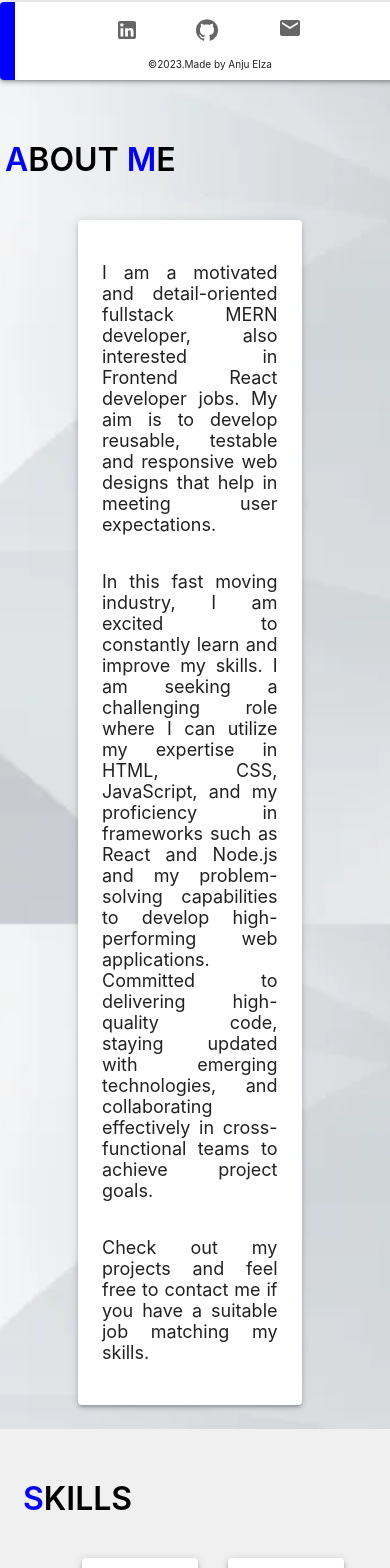
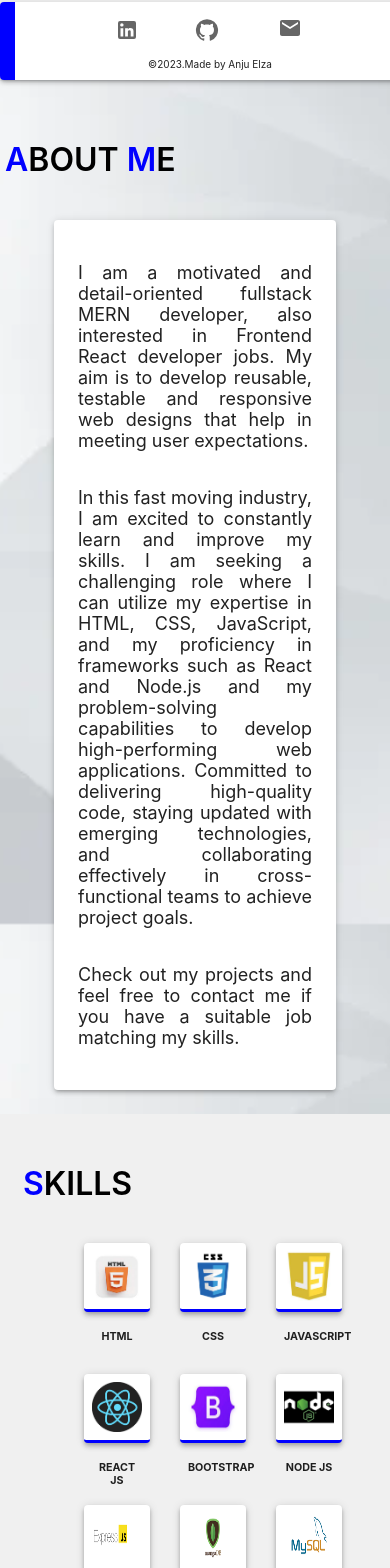
Before and after one commit to AnjuElza/my_Portfolio, a React (Create React App) app: page / in a window 390 px wide. Shown: the part 764-2332 px from the top of the page. Built offline with nearby package versions, Linux system fonts and the light colour scheme.

Commit message:
made responsive

```diff
--- a/src/components/About.js
+++ b/src/components/About.js
@@ -26,7 +26,12 @@ function About(){
 
             <Paper elevation={3}
                 sx={{ width: '45%', height: 'fit-content', ml: '20vw', mt: 5, padding:3, mb:3, fontSize:18, display: 'flex',
-                flexDirection: 'column', alignItems: 'center', textAlign: 'justify'  }}>
+                flexDirection: 'column', alignItems: 'center', textAlign: 'justify' ,
+                '@media (max-width: 768px)': {
+                  width: '60%', /* Increased width for smaller screens */
+                  ml: 'auto', /* Center the element by removing ml: '20vw' */
+                  mr: 'auto',
+                }, }}>
             <><p>
 
                 I am a motivated and detail-oriented fullstack MERN developer, also interested in Frontend React developer jobs.
--- a/src/components/FastmailDetails.js
+++ b/src/components/FastmailDetails.js
@@ -14,7 +14,7 @@ export function FastmailDetails({ onClose }) {
         window.open('https://github.com/AnjuElza/gmail-clone-backend/', '_blank');
     };
     return (
-        <div className="modal-overlay">
+        <div className="modal-overlay modal-container">
             <div className="modal-content">
             <div className="close-button-container">
       <Button className="close-button" onClick={onClose} variant="contained" color="error" sx={{ p: '1px' }}>
--- a/src/components/Header.js
+++ b/src/components/Header.js
@@ -11,14 +11,14 @@ import MenuIcon from '@mui/icons-material/Menu';
 import Container from '@mui/material/Container';
 import Logo from "../constants/images/anju_logo.jpg";
 import './css/Header.css';
-
+import  { useEffect, useState } from 'react';
 const resumePdfLink = 'https://drive.google.com/file/d/1HyKIkJlNl8KmaFivxzaBG8G1geWcALEo/view?usp=drive_link';
 
 
 
 function Header() {
-  const [menuAnchor, setMenuAnchor] = React.useState(null);
-
+  const [menuAnchor, setMenuAnchor] = useState(null);
+  const [offset, setOffset] = useState(-90); // Default offset
   const openMenu = (event) => {
     setMenuAnchor(event.currentTarget);
   };
@@ -29,6 +29,29 @@ function Header() {
 
   const pages = ['About', 'Skills', 'Projects', 'Contact'];
 
+
+  useEffect(() => {
+    const handleResize = () => {
+      if (window.innerWidth <= 768) {
+        // Adjust the offset for smaller screens
+        setOffset(80); // You can adjust this value
+      } else {
+        // Default offset for larger screens
+        setOffset(-90);
+      }
+    };
+
+    // Set initial offset
+    handleResize();
+
+    // Update offset on window resize
+    window.addEventListener('resize', handleResize);
+
+    // Clean up the event listener
+    return () => {
+      window.removeEventListener('resize', handleResize);
+    };
+  }, []);
   return (
     <AppBar
       className='navbar'
@@ -69,9 +92,12 @@ function Header() {
                   key={index}
                   sx={{ mx: 2, color: 'black'}}
                 >
-                  <Link to={page.toLowerCase()} smooth={true} duration={500} offset={-90}>
+                  {/* <Link to={page.toLowerCase()} smooth={true} duration={500} offset={-90}>
                     {page}
-                  </Link>
+                  </Link> */}
+                 <Link to={page.toLowerCase()} smooth={true} duration={500} offset={offset}>
+      {page}
+    </Link>
 
                 </Button>
 
--- a/src/components/Projects.js
+++ b/src/components/Projects.js
@@ -52,7 +52,7 @@ function Projects(){
         <div id="projects">
         <><p className='proj_heading'><span className="blue-letter">P</span>ROJECTS</p>
         <div className='projects_cards'>
-        <Card sx={{ width: 500, height:470 , elevation:3 }} onClick={openModal0}>
+        <Card sx={{ width: 560, height:500 , elevation:3, textAlign: 'justify' }} onClick={openModal0}>
                 <CardActionArea >
                     <CardMedia
                         component="img"
--- a/src/components/Skills.js
+++ b/src/components/Skills.js
@@ -73,7 +73,12 @@ function Skills(){
                 <Paper elevation={4}
                     sx={{ width:'100px',
                     height: '100px',
-                     mt: 2, padding: 1, mb: 2, borderBottom: '3px solid blue' }}>
+                     mt: 2, padding: 1, mb: 2, borderBottom: '3px solid blue',
+                     '@media (max-width: 768px)': {
+                       width: '50px', /* Increased width for smaller screens */
+                       height: '50px' /* Center the element by removing ml: '20vw' */
+
+                     }, }}>
                     <img className="skill_img"
                         src={logo}
                         alt="logo"
--- a/src/components/css/About.css
+++ b/src/components/css/About.css
@@ -4,7 +4,9 @@
     justify-content: space-around;
 }
 .about_container{
-    height: 100vh;
+    /* height: 100vh; */
+    /* height: auto;
+  min-height: 100vh; */
     width: 100%;
 }
 .about_heading{
@@ -25,11 +27,10 @@
     font-size:x-large;
     font-weight: 700;
 } */
-/* Media query for smaller screens, adjust as needed */
-@media (max-width: 768px) {
-    .about_container {
+ /* Media query for smaller screens, adjust as needed */
+ @media (max-width: 768px) {
+   Paper {
       height: auto; /* Remove the fixed height and let the content determine the height */
-      min-height: 100vh; /* Ensure the page takes at least the full viewport height */
+        min-height: 100vh; /* Ensure the page takes at least the full viewport height */
+      }
     }
-
-  }
--- a/src/components/css/Contact.css
+++ b/src/components/css/Contact.css
@@ -17,6 +17,7 @@
   max-width: 100%;
   padding: 3px;
   width: 100%;
+  margin-bottom: 40px;
 }
 
 .contact_heading{
--- a/src/components/css/FastmailDetails.css
+++ b/src/components/css/FastmailDetails.css
@@ -21,3 +21,12 @@
   .button-container button {
     margin: 0 5px; /* Adjust the horizontal spacing between buttons */
   }
+
+  @media (max-width: 768px) {
+    .modal-content{
+    font-size: 0.75em;
+   }
+   /* Button{
+    font-size: 0.5rem;
+   } */
+    }
--- a/src/components/css/Header.css
+++ b/src/components/css/Header.css
@@ -12,12 +12,10 @@
     flex-direction: row;
     align-items: center;
 }
-.small-screen-link {
-    /* Adjust the offset for smaller screens as needed */
-    margin: 0;
-    padding: 0;
-    transform: translateY(-30px);
+.about {
+    scroll-margin-top: 90px; /* Default offset for larger screens */
   }
+
 @media (max-width: 768px) {
     .photo{
         margin-right: 1rem;
@@ -26,6 +24,9 @@
         height: 30px;
         width:30px;
     }
+    .about {
+        scroll-margin-top: 180px; /* Default offset for larger screens */
+      }
 
 
   }
--- a/src/components/css/Introduction.css
+++ b/src/components/css/Introduction.css
@@ -35,9 +35,6 @@
     @media (max-width: 768px) {
 
         .introduction>p{
-          text-align: center;
-        }
-        .introduction>p{
           font-size: 2rem;
           margin-top: 0.5rem;
           margin-left: 0.5rem;
--- a/src/components/css/Projects.css
+++ b/src/components/css/Projects.css
@@ -45,7 +45,7 @@ margin-top: 5px;
 .modal-content {
   background-color: #fff;
   padding: 20px;
-  height:500px;
+  height:fit-content;
   width:80%
 }
   /* Media query for smaller screens, adjust as needed */
@@ -57,4 +57,13 @@ margin-top: 5px;
       .projects_cards{
         align-items: center;
     }
+    .modal-content {
+      background-color: #fff;
+      padding: 10px;
+      height:fit-content;
+      width:80%
     }
+    .projects_cards Button{
+      margin-top: 1px;
+      }
+    }
--- a/src/components/css/Skills.css
+++ b/src/components/css/Skills.css
@@ -44,4 +44,8 @@
       height: auto; /* Remove the fixed height and let the content determine the height */
         min-height: 100vh; /* Ensure the page takes at least the full viewport height */
       }
+      .skill_img {
+        height: 50px; /* Adjust the height for smaller screens */
+        width: 50px;
+      }
     }
```
